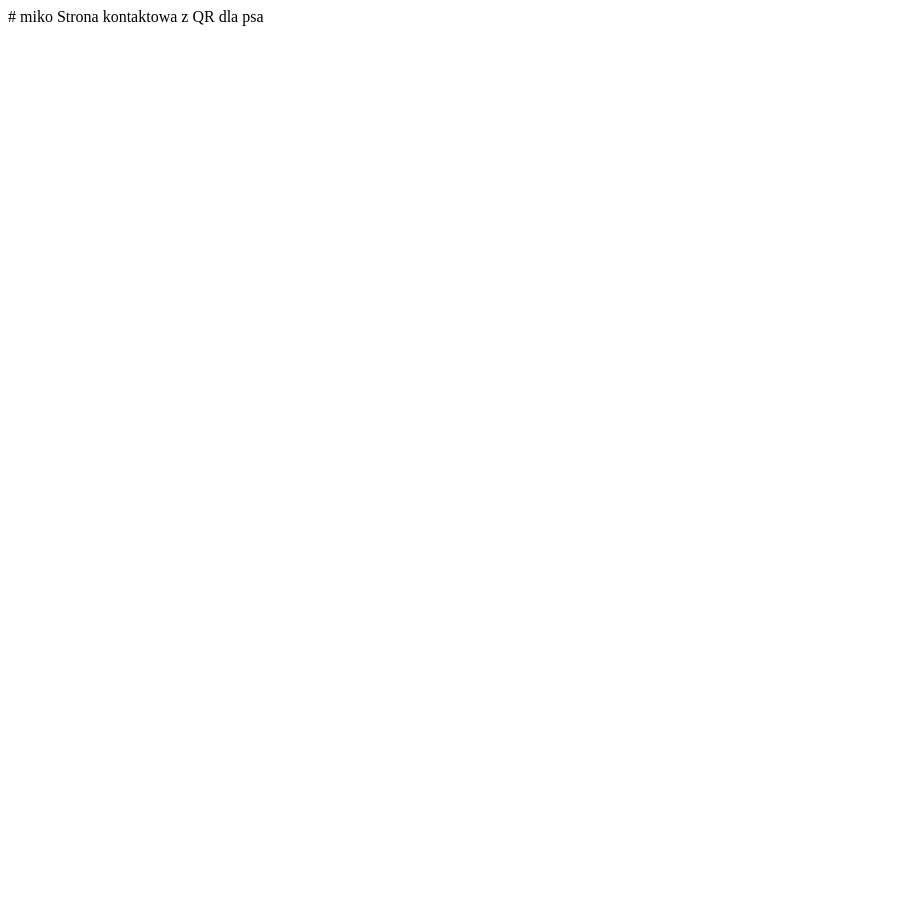
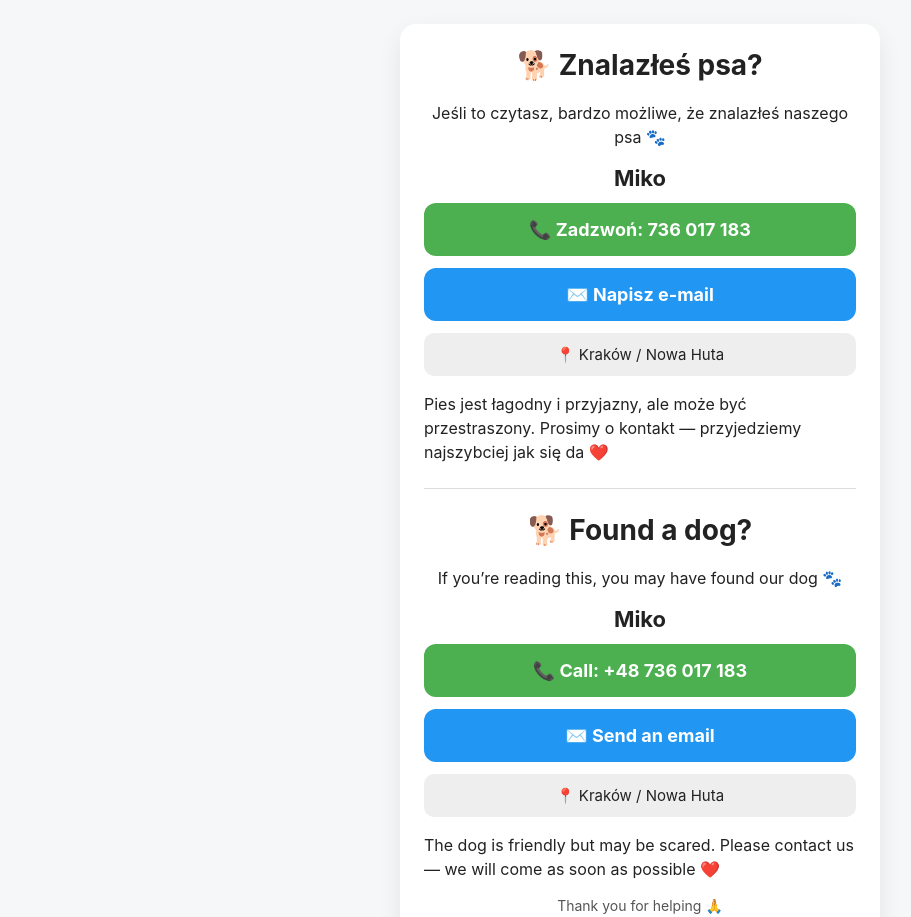
Before and after one commit to miko-chan-inu/miko, a plain HTML site: page index.html in a window 1280 px wide. Shown: the top 917 px of the page, without its empty margins (0-911 px from the left). Before the commit the page ends 800 px from the top, so only its background shows below. Drawn offline with Linux system fonts and the light colour scheme.

Commit message:
Update index.html

```diff
--- a/index.html
+++ b/index.html
@@ -1,2 +1,152 @@
-# miko
-Strona kontaktowa z QR dla psa
+<!DOCTYPE html>
+<html lang="pl">
+<head>
+  <meta charset="UTF-8" />
+  <meta name="viewport" content="width=device-width, initial-scale=1.0" />
+  <title>Znalazłeś psa?</title>
+
+  <style>
+    body {
+      font-family: -apple-system, BlinkMacSystemFont, "Segoe UI", Roboto, Helvetica, Arial, sans-serif;
+      background: #f6f7f8;
+      margin: 0;
+      padding: 0;
+      color: #222;
+    }
+
+    .container {
+      max-width: 480px;
+      margin: 0 auto;
+      padding: 24px;
+    }
+
+    .card {
+      background: #ffffff;
+      border-radius: 16px;
+      padding: 24px;
+      box-shadow: 0 10px 25px rgba(0,0,0,0.08);
+    }
+
+    h1 {
+      font-size: 28px;
+      margin-top: 0;
+      text-align: center;
+    }
+
+    p {
+      font-size: 16px;
+      line-height: 1.5;
+    }
+
+    .dog-name {
+      font-size: 22px;
+      font-weight: bold;
+      text-align: center;
+      margin: 12px 0;
+    }
+
+    .buttons a {
+      display: block;
+      text-align: center;
+      margin: 12px 0;
+      padding: 16px;
+      border-radius: 12px;
+      font-size: 18px;
+      text-decoration: none;
+      font-weight: bold;
+    }
+
+    .call {
+      background: #4caf50;
+      color: white;
+    }
+
+    .email {
+      background: #2196f3;
+      color: white;
+    }
+
+    .location {
+      background: #eeeeee;
+      padding: 12px;
+      border-radius: 10px;
+      margin-top: 12px;
+      text-align: center;
+      font-size: 15px;
+    }
+
+    .divider {
+      height: 1px;
+      background: #ddd;
+      margin: 24px 0;
+    }
+
+    .thanks {
+      text-align: center;
+      font-size: 14px;
+      color: #555;
+    }
+  </style>
+</head>
+<body>
+
+  <div class="container">
+    <div class="card">
+
+      <!-- PL -->
+      <h1>🐕 Znalazłeś psa?</h1>
+
+      <p style="text-align:center;">
+        Jeśli to czytasz, bardzo możliwe, że znalazłeś naszego psa 🐾
+      </p>
+
+      <div class="dog-name">Miko</div>
+
+      <div class="buttons">
+        <a class="call" href="tel:+48736017183">📞 Zadzwoń: 736 017 183</a>
+        <a class="email" href="mailto:mdenisiewicz@icloud.com">✉️ Napisz e-mail</a>
+      </div>
+
+      <div class="location">
+        📍 Kraków / Nowa Huta
+      </div>
+
+      <p>
+        Pies jest łagodny i przyjazny, ale może być przestraszony.
+        Prosimy o kontakt — przyjedziemy najszybciej jak się da ❤️
+      </p>
+
+      <div class="divider"></div>
+
+      <!-- EN -->
+      <h1>🐕 Found a dog?</h1>
+
+      <p style="text-align:center;">
+        If you’re reading this, you may have found our dog 🐾
+      </p>
+
+      <div class="dog-name">Miko</div>
+
+      <div class="buttons">
+        <a class="call" href="tel:+48736017183">📞 Call: +48 736 017 183</a>
+        <a class="email" href="mailto:mdenisiewicz@icloud.com">✉️ Send an email</a>
+      </div>
+
+      <div class="location">
+        📍 Kraków / Nowa Huta
+      </div>
+
+      <p>
+        The dog is friendly but may be scared.
+        Please contact us — we will come as soon as possible ❤️
+      </p>
+
+      <div class="thanks">
+        Thank you for helping 🙏
+      </div>
+
+    </div>
+  </div>
+
+</body>
+</html>
```
